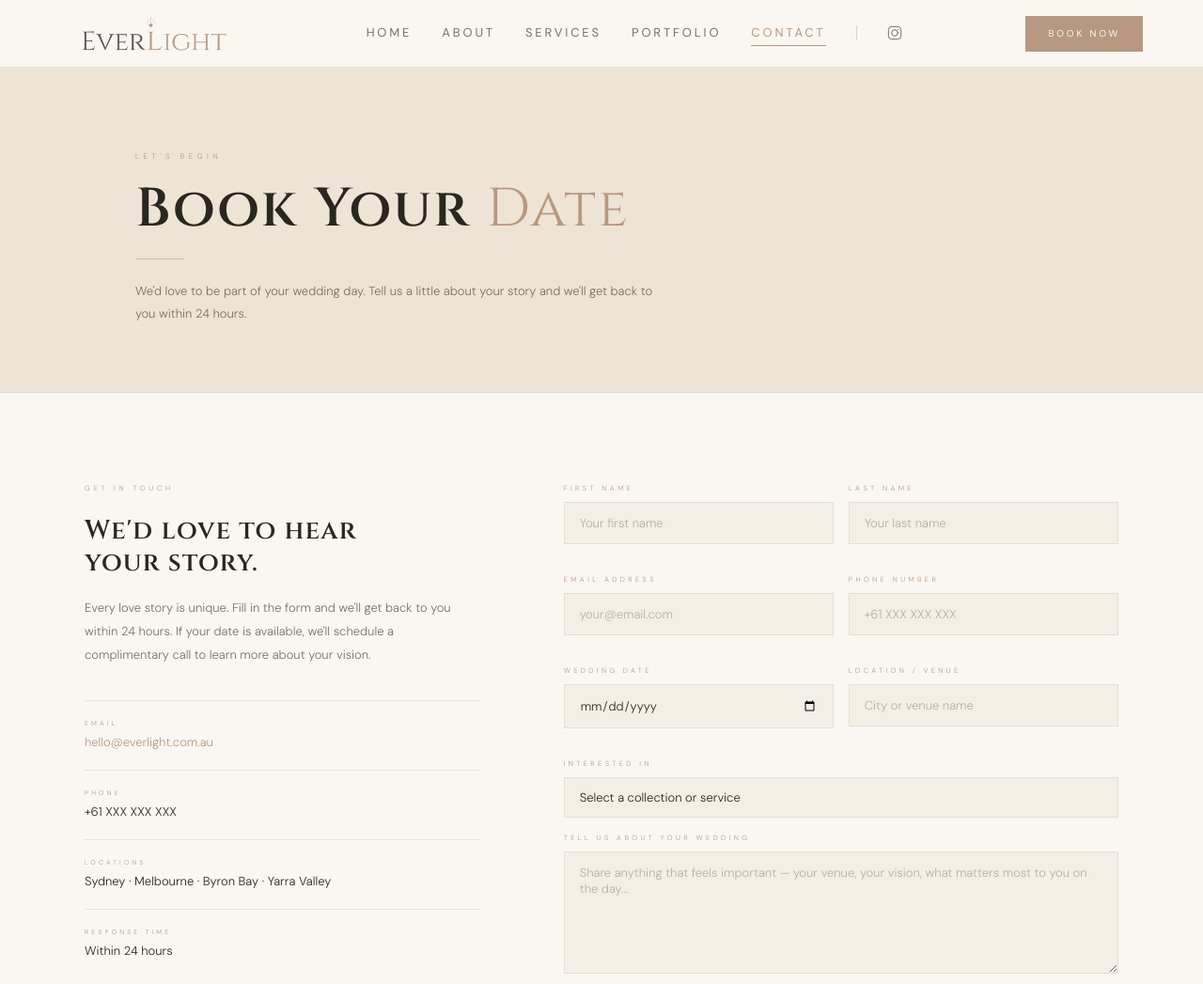
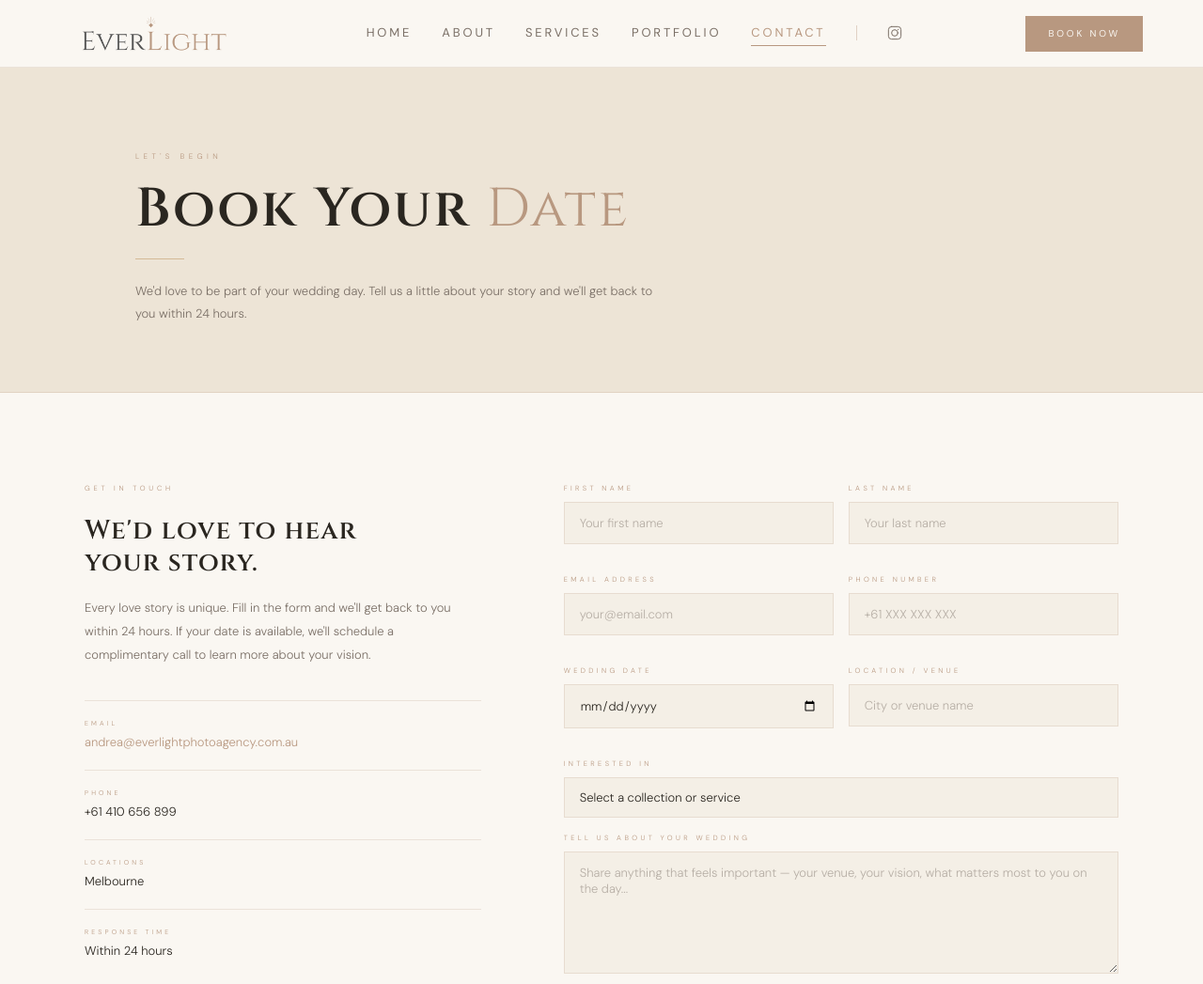
Before and after one commit to luisca85/everlight, a plain HTML site: page contact.html in a window 1280 px wide. Shown: the top 1047 px of the page at 94% size. Drawn offline with Linux system fonts and the light colour scheme.

Commit message:
Add files via upload

```diff
--- a/contact.html
+++ b/contact.html
@@ -56,17 +56,17 @@
 
         <div class="contact-detail">
           <span class="contact-detail-label">Email</span>
-          <p class="contact-detail-value"><a href="mailto:hello@everlight.com.au" style="color:var(--taupe);">hello@everlight.com.au</a></p>
+          <p class="contact-detail-value"><a href="mailto:hello@everlight.com.au" style="color:var(--taupe);">andrea@everlightphotoagency.com.au</a></p>
         </div>
         <div class="contact-detail-divider"></div>
         <div class="contact-detail">
           <span class="contact-detail-label">Phone</span>
-          <p class="contact-detail-value">+61 XXX XXX XXX</p>
+          <p class="contact-detail-value">+61 410 656 899</p>
         </div>
         <div class="contact-detail-divider"></div>
         <div class="contact-detail">
           <span class="contact-detail-label">Locations</span>
-          <p class="contact-detail-value">Sydney · Melbourne · Byron Bay · Yarra Valley</p>
+          <p class="contact-detail-value"> Melbourne</p>
         </div>
         <div class="contact-detail-divider"></div>
         <div class="contact-detail">
```
Also changed, not shown: images/logo-dark.png (added).
